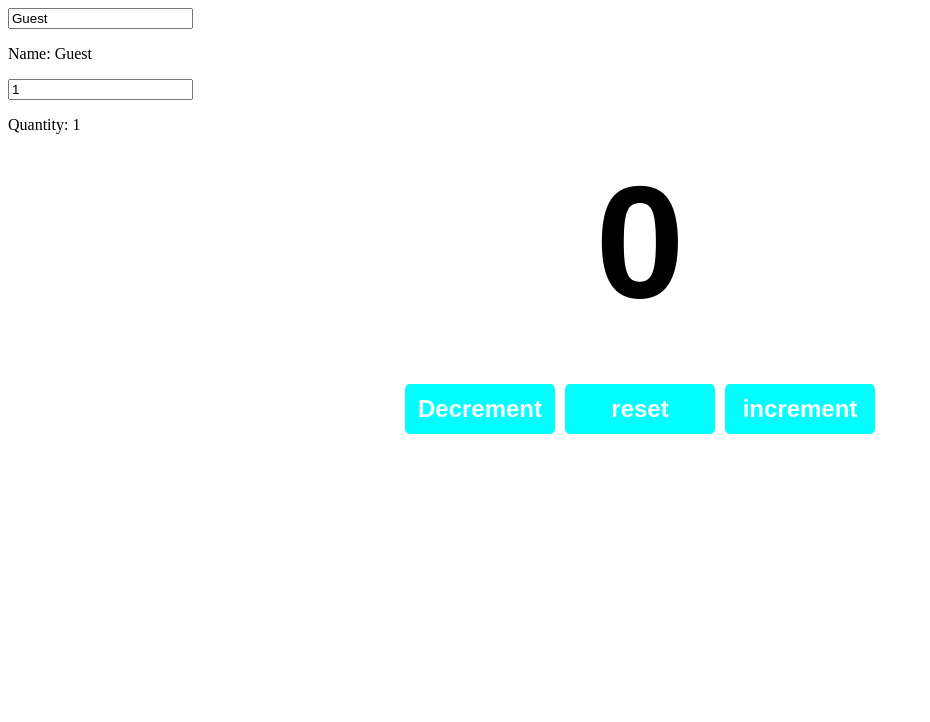
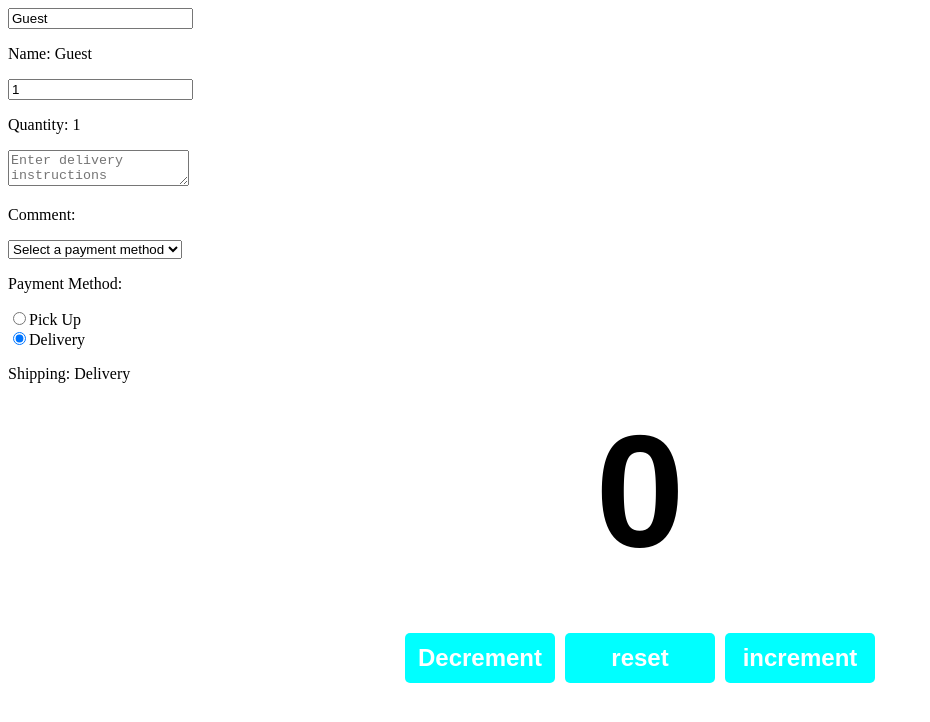
Before and after one commit to CrowZF01/LearnBasic_React, a React (Vite) app: page / in a window 1280 px wide. Shown: the top 722 px of the page, without its empty margins (0-930 px from the left). Built offline with nearby package versions, Linux system fonts and the light colour scheme.

Commit message:
Basic onchange vent handler

```diff
--- a/src/MyComponent.jsx
+++ b/src/MyComponent.jsx
@@ -5,6 +5,9 @@ function MyComponent() {
 
     const [name, setName] = useState("Guest");
     const [quantity, setQuantity] = useState(1);
+    const [comment, setComment] = useState("");
+    const [payment, setPayment] = useState("");
+    const [shipping, setShipping] = useState("Delivery");
 
     function handleNameChange(event) {
         setName(event.target.value)
@@ -12,6 +15,18 @@ function MyComponent() {
 
     function handleQuantityChange(event) {
         setQuantity(event.target.value)
+    }
+
+    function handleCommentChange(event) {
+        setComment(event.target.value)
+    }
+
+    function handlePaymentChange(event) {
+        setPayment(event.target.value)
+    }
+
+    function handleShippingChange(event) {
+        setShipping(event.target.value)
     }
 
     return (
@@ -23,6 +38,33 @@ function MyComponent() {
             <input value={quantity} onChange={handleQuantityChange} type="number" />
             <p>Quantity: {quantity}</p>
 
+            <textarea value={comment} onChange={handleCommentChange}
+                placeholder="Enter delivery instructions"></textarea>
+            <p>Comment: {comment}</p>
+
+            <select value={payment} onChange={handlePaymentChange}>
+                <option value="">Select a payment method</option>
+                <option value="Visa">Visa</option>
+                <option value="Mastercard">Mastercard</option>
+                <option value="Giftcard">Giftcard</option>
+            </select>
+            <p>Payment Method: {payment}</p>
+
+            <label>
+                <input type="radio" value="Pick Up"
+                    checked={shipping === "Pick Up"}
+                    onChange={handleShippingChange} />
+                Pick Up
+            </label>
+            <br />
+            <label>
+                <input type="radio" value="Delivery"
+                    checked={shipping === "Delivery"}
+                    onChange={handleShippingChange} />
+                Delivery
+            </label>
+            <p>Shipping: {shipping}</p>
+
         </div>
     )
 
```
